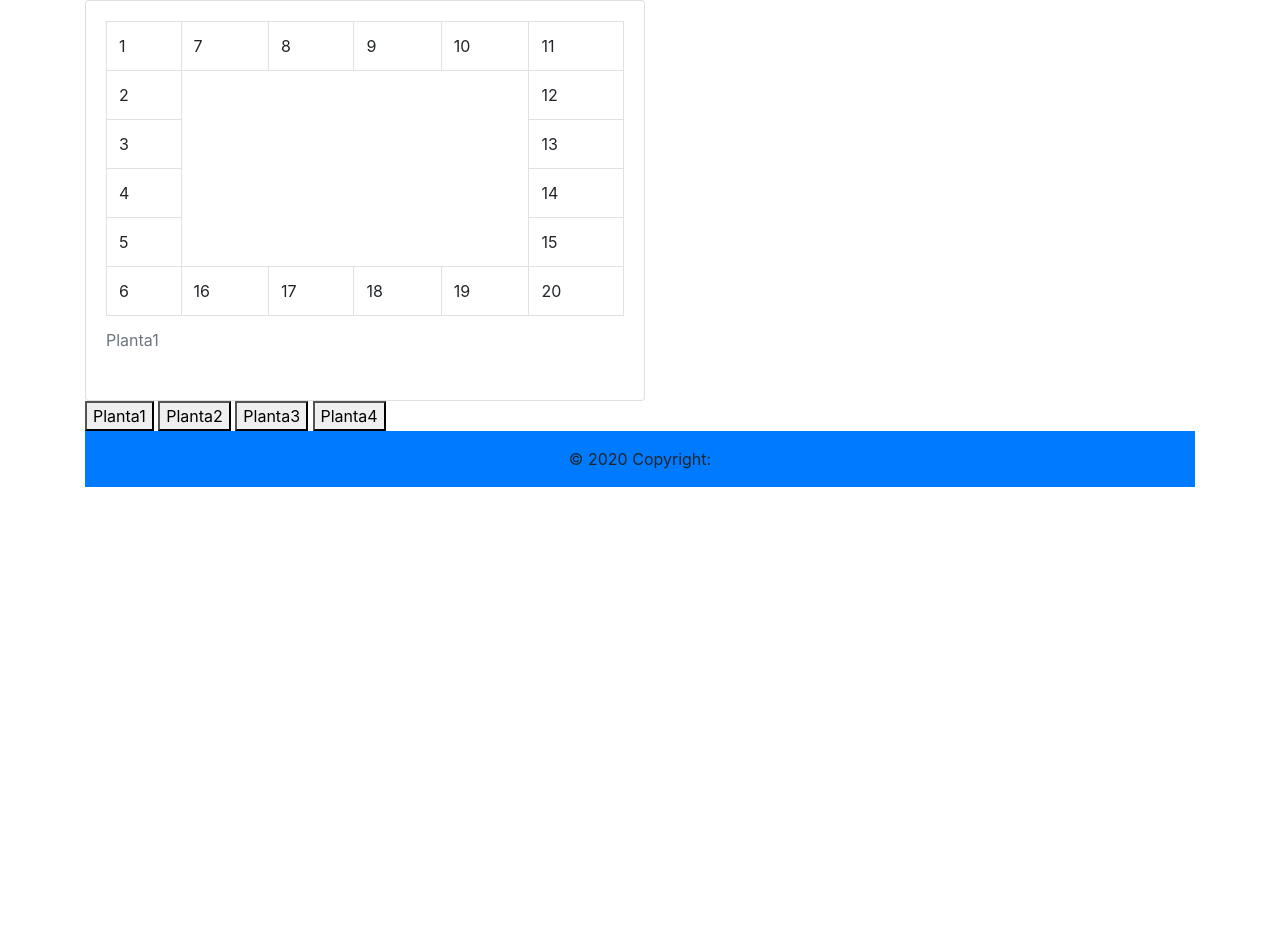
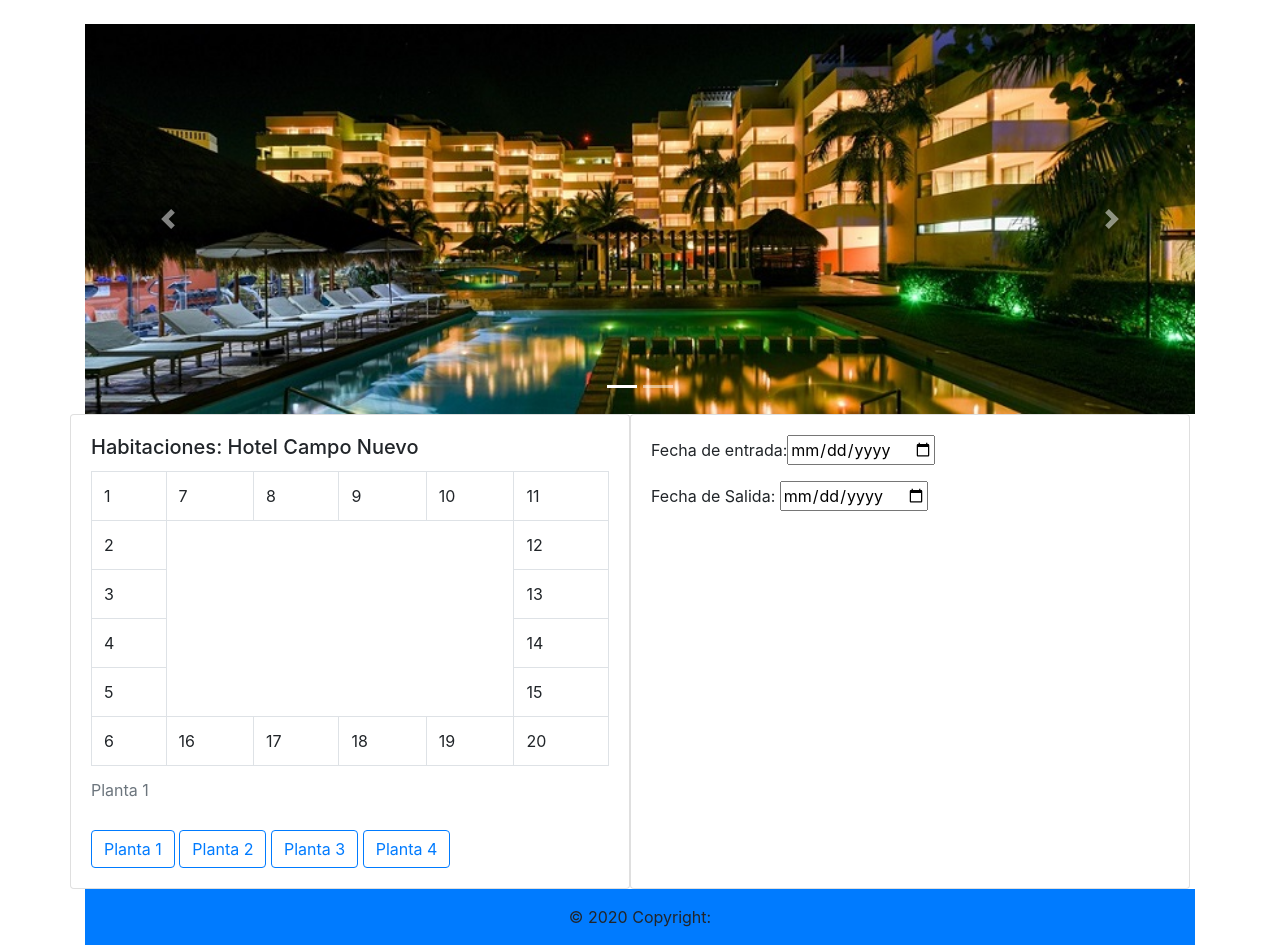
Before and after one commit to joseangellopez/ProyectoDWEC, a PHP site: page /hotelcamponuevo.php in a window 1280 px wide. Shown: the part 56-1001 px from the top of the page. Before the commit the page ends 543 px from the top, so only its background shows below. Run offline with PHP 8.4, Linux system fonts and the light colour scheme; data that the repository does not hold is empty; some libraries are stand-ins or nearby versions.

Commit message:
Cambios basicos
He dado un poco mas de estilos y algunos cambios en la base de datos, también he ingresado nuevos campos de entrada y salida con un calendario.

```diff
--- a/Pagina_Web/assets/css/color.css
+++ b/Pagina_Web/assets/css/color.css
@@ -1,6 +1,6 @@
 .rojo {
-    background-color: red;
+    background-color: rgba(241, 11, 11, 0.788);
 }
-.azul {
-    background-color: blue;
+.verde {
+    background-color: rgba(7, 226, 44, 0.836);
 }
--- a/Pagina_Web/hotelcamponuevo.php
+++ b/Pagina_Web/hotelcamponuevo.php
@@ -5,7 +5,7 @@
     <meta name="viewport" content="width=device-width, initial-scale=1.0">
     <?php
     $contador = 0;
-$habi = [1,2,3,4,5,6,7,8,9,10,11,12,13,14,15,16,17,18,19,20,1,2,3,4,5,6,7,8,9,10,11,12,13,14,15,16,17,18,19,20,1,2,3,4,5,6,7,8,9,10,11,12,13,14,15,16,17,18,19,20,1,2,3,4,5,6,7,8,9,10,11,12,13,14,15,16,17,18,19,20];
+    $habi = [1,2,3,4,5,6,7,8,9,10,11,12,13,14,15,16,17,18,19,20,1,2,3,4,5,6,7,8,9,10,11,12,13,14,15,16,17,18,19,20,1,2,3,4,5,6,7,8,9,10,11,12,13,14,15,16,17,18,19,20,1,2,3,4,5,6,7,8,9,10,11,12,13,14,15,16,17,18,19,20];
     include 'links.php';
     include 'conexionbd.php';
     $consulta_color = "select * from habitacion;";
@@ -19,7 +19,7 @@
                     $habi[$contador] = "rojo";
                 } else if ($prueba2 == "NO") {
 
-                    $habi[$contador] = "azul";
+                    $habi[$contador] = "verde";
                 }
 
             }
@@ -36,13 +36,45 @@
 <?php
 include 'cabecera.php';
 ?>
+<br>
 <div class="container">
 
+<!--CARROUSER HOTEL CAMPO NUEVO-->
+<div id="carouselExampleCaptions" class="carousel slide" data-ride="carousel">
+    <ol class="carousel-indicators">
+      <li data-target="#carouselExampleCaptions" data-slide-to="0" class="active"></li>
+      <li data-target="#carouselExampleCaptions" data-slide-to="1"></li>
+    </ol>
+    <div class="carousel-inner">
+      <div class="carousel-item active">
+        <img src="assets/img/hotel1.jpg" class="d-block w-100" alt="...">
+      </div>
+      <div class="carousel-item">
+        <img src="assets/img/hotel2.jpg" class="d-block w-100" alt="...">
+      </div>
+      <div class="carousel-item">
+        <img src="assets/img/hotel3.jpg" class="d-block w-100" alt="...">
+      </div>
+    </div>
+    <a class="carousel-control-prev" href="#carouselExampleCaptions" role="button" data-slide="prev">
+      <span class="carousel-control-prev-icon" aria-hidden="true"></span>
+      <span class="sr-only">Previous</span>
+    </a>
+    <a class="carousel-control-next" href="#carouselExampleCaptions" role="button" data-slide="next">
+      <span class="carousel-control-next-icon" aria-hidden="true"></span>
+      <span class="sr-only">Next</span>
+    </a>
+</div>
+<!-- FIN CARROUSER HOTEL CAMPO NUEVO-->
     <!--Empieza numero de plantas del hotel-->
+<div class="row">
+
     <div class="card" style="width: 35rem;">
         <div class="card-body">
+        <h5 class="card-title">Habitaciones: Hotel Campo Nuevo</h5>
+
             <table class="table table-bordered table1">
-                <caption>Planta1</caption>
+                <caption>Planta 1</caption>
 
                 <tbody>
                 <tr>
@@ -82,7 +114,7 @@
                 </tbody>
             </table>
             <table class="table table-bordered table2">
-                <caption>Planta2</caption>
+                <caption>Planta 2</caption>
 
                 <tbody>
                 <tr>
@@ -121,8 +153,8 @@
                 </tr>
                 </tbody>
             </table>
-            <table class="table table-bordered table3">
-                <caption>Planta3</caption>
+            <table class="table table-bordered table3 ">
+                <caption>Planta 3</caption>
 
                 <tbody>
                 <tr>
@@ -162,7 +194,7 @@
                 </tbody>
             </table>
             <table class="table table-bordered table4">
-                <caption>Planta4</caption>
+                <caption>Planta 4</caption>
 
                 <tbody>
                 <tr>
@@ -201,17 +233,22 @@
                 </tr>
                 </tbody>
             </table>
+
+            <button id="1" class="btn btn-outline-primary">Planta 1</button>
+            <button id="2" class="btn btn-outline-primary">Planta 2</button>
+            <button id="3" class="btn btn-outline-primary">Planta 3</button>
+            <button id="4" class="btn btn-outline-primary">Planta 4</button>
         </div>
     </div>
     <!--FIN numero de plantas del hotel-->
 
-
-    <button id="1">Planta1</button>
-    <button id="2">Planta2</button>
-    <button id="3">Planta3</button>
-    <button id="4">Planta4</button>
-
-
+ <div class="card" style="width: 35rem;">
+    <div class="card-body">
+    <p>Fecha de entrada:<input id="date" type="date" value="2020-15-02"></p>
+    <p>Fecha de  Salida:  <input id="date" type="date" value="2020-15-02"></p>
+        </div>
+    </div>
+</div>
     <?php
     include 'pie.php';
     ?>
```
Also changed, not shown: Pagina_Web/index.php (+4 -13 lines), Pagina_Web/assets/img/hotel1.jpg (added), Pagina_Web/assets/img/hotel2.jpg (added), Pagina_Web/assets/img/hotel3.jpg (added).
